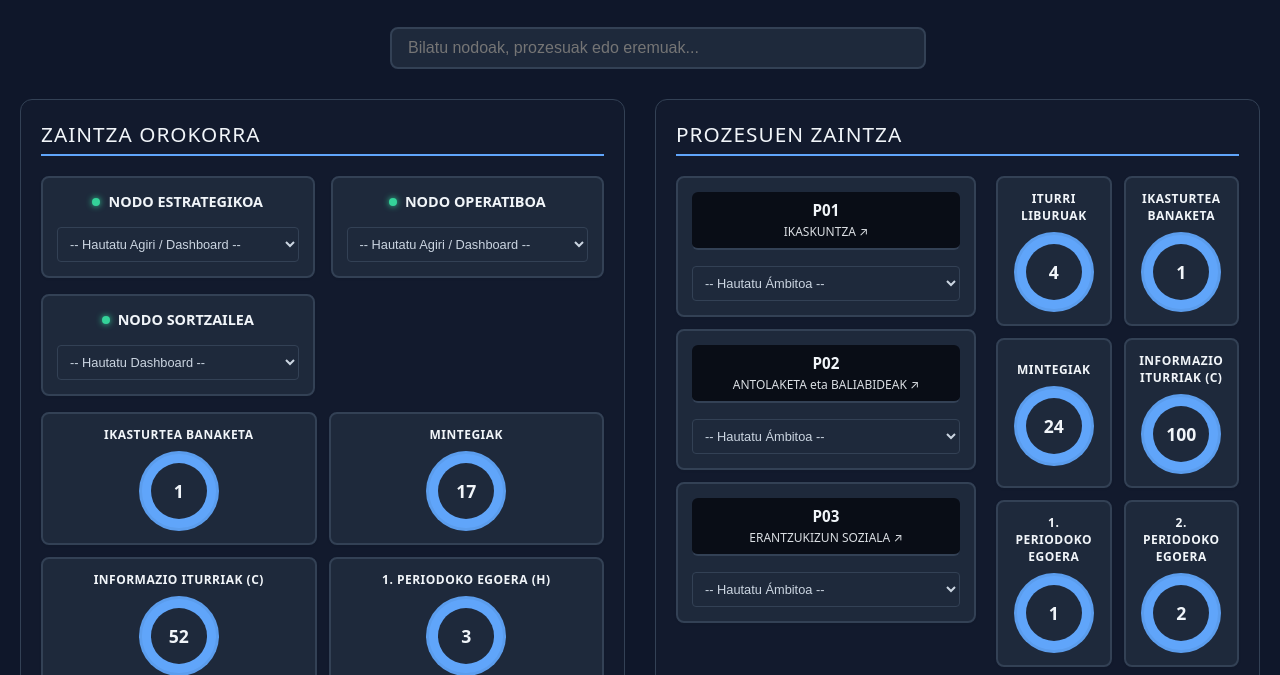
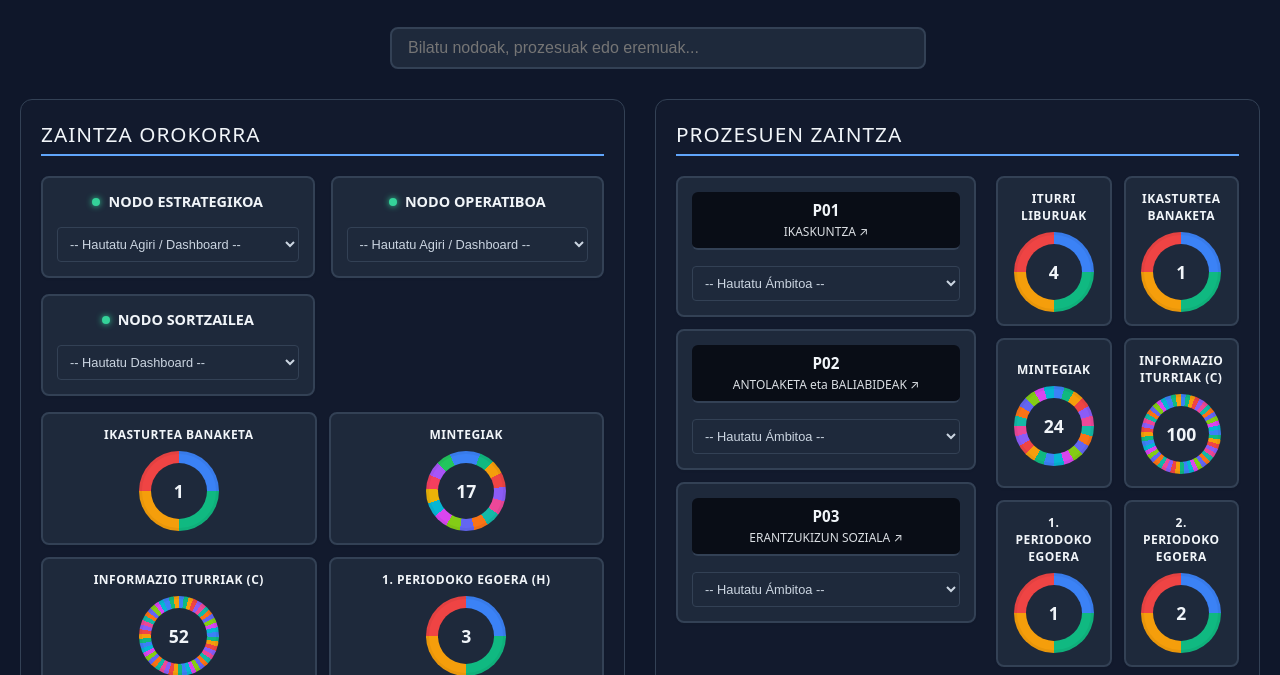
Before and after one commit to Albert23333/EASO-PANELA, a plain HTML site: page index.html in a window 1280 px wide. Shown: the part 125-800 px from the top of the page. Drawn offline with Linux system fonts and the light colour scheme; no server answers.

Commit message:
Update index.html

```diff
--- a/index.html
+++ b/index.html
@@ -14,8 +14,6 @@
             --text-color: #334155;
             --header-bg: #f1f5f9;
             --success-color: #10b981;
-            --chart-ring: #3b82f6;
-            --chart-sub: #e2e8f0;
         }
 
         [data-theme="dark"] {
@@ -27,8 +25,6 @@
             --text-color: #cbd5e1;
             --header-bg: #090d16;
             --success-color: #34d399;
-            --chart-ring: #60a5fa;
-            --chart-sub: #334155;
         }
 
         body {
@@ -114,7 +110,7 @@
             letter-spacing: 1px;
         }
 
-        /* Maquetación Principal en 2 Grandes Columnas (Dashboard Izquierda / Dashboard Derecha) */
+        /* Maquetación Principal en 2 Grandes Columnas */
         .main-dashboard-layout {
             display: grid;
             grid-template-columns: 1fr 1fr;
@@ -219,7 +215,7 @@
             border-color: var(--accent-color);
         }
 
-        /* Sub-rejillas de Gráficos (Donuts) */
+        /* Sub-rejillas de Gráficos (Donuts Multicolores) */
         .mini-charts-grid-zaintza {
             display: grid;
             grid-template-columns: repeat(2, 1fr);
@@ -266,17 +262,58 @@
             letter-spacing: 0.5px;
         }
 
-        /* Donut Chart CSS Purista */
+        /* Donut Chart Multicolor (Conic-gradient seccionado) */
         .donut-chart {
             width: 80px;
             height: 80px;
             border-radius: 50%;
-            background: conic-gradient(var(--chart-ring) 0% 100%, var(--chart-sub) 0% 100%);
             display: flex;
             align-items: center;
             justify-content: center;
             position: relative;
             box-shadow: inset 0 0 0 3px rgba(0,0,0,0.05);
+        }
+
+        .donut-multi-1 {
+            background: conic-gradient(#3b82f6 0deg 90deg, #10b981 90deg 180deg, #f59e0b 180deg 270deg, #ef4444 270deg 360deg);
+        }
+        .donut-multi-17 {
+            background: conic-gradient(
+                #3b82f6 0deg 21deg, #10b981 21deg 42deg, #f59e0b 42deg 63deg, #ef4444 63deg 84deg,
+                #8b5cf6 84deg 105deg, #ec4899 105deg 126deg, #14b8a6 126deg 147deg, #f97316 147deg 168deg,
+                #6366f1 168deg 189deg, #84cc16 189deg 210deg, #d946ef 210deg 231deg, #06b6d4 231deg 252deg,
+                #eab308 252deg 273deg, #f43f5e 273deg 294deg, #a855f7 294deg 315deg, #22c55e 315deg 336deg, #3b82f6 336deg 360deg
+            );
+        }
+        .donut-multi-52 {
+            background: conic-gradient(
+                #3b82f6 0deg 7deg, #10b981 7deg 14deg, #f59e0b 14deg 21deg, #ef4444 21deg 28deg,
+                #8b5cf6 28deg 35deg, #ec4899 35deg 42deg, #14b8a6 42deg 49deg, #f97316 49deg 56deg,
+                #6366f1 56deg 63deg, #84cc16 63deg 70deg, #d946ef 70deg 77deg, #06b6d4 77deg 84deg,
+                #3b82f6 84deg 91deg, #10b981 91deg 98deg, #f59e0b 98deg 105deg, #ef4444 105deg 112deg,
+                #8b5cf6 112deg 119deg, #ec4899 119deg 126deg, #14b8a6 126deg 133deg, #f97316 133deg 140deg,
+                #6366f1 140deg 147deg, #84cc16 147deg 154deg, #d946ef 154deg 161deg, #06b6d4 161deg 168deg,
+                #3b82f6 168deg 175deg, #10b981 175deg 182deg, #f59e0b 182deg 189deg, #ef4444 189deg 196deg,
+                #8b5cf6 196deg 203deg, #ec4899 203deg 210deg, #14b8a6 210deg 217deg, #f97316 217deg 224deg,
+                #6366f1 224deg 231deg, #84cc16 231deg 238deg, #d946ef 238deg 245deg, #06b6d4 245deg 252deg,
+                #3b82f6 252deg 259deg, #10b981 259deg 266deg, #f59e0b 266deg 273deg, #ef4444 273deg 280deg,
+                #8b5cf6 280deg 287deg, #ec4899 287deg 294deg, #14b8a6 294deg 301deg, #f97316 301deg 308deg,
+                #6366f1 308deg 315deg, #84cc16 315deg 322deg, #d946ef 322deg 329deg, #06b6d4 329deg 336deg,
+                #3b82f6 336deg 345deg, #10b981 345deg 352deg, #f59e0b 352deg 360deg
+            );
+        }
+        .donut-multi-24 {
+            background: conic-gradient(
+                #3b82f6 0deg 15deg, #10b981 15deg 30deg, #f59e0b 30deg 45deg, #ef4444 45deg 60deg,
+                #8b5cf6 60deg 75deg, #ec4899 75deg 90deg, #14b8a6 90deg 105deg, #f97316 105deg 120deg,
+                #6366f1 120deg 135deg, #84cc16 135deg 150deg, #d946ef 150deg 165deg, #06b6d4 165deg 180deg,
+                #3b82f6 180deg 195deg, #10b981 195deg 210deg, #f59e0b 210deg 225deg, #ef4444 225deg 240deg,
+                #8b5cf6 240deg 255deg, #ec4899 255deg 270deg, #14b8a6 270deg 285deg, #f97316 285deg 300deg,
+                #6366f1 300deg 315deg, #84cc16 315deg 330deg, #d946ef 330deg 345deg, #06b6d4 345deg 360deg
+            );
+        }
+        .donut-multi-4 {
+            background: conic-gradient(#3b82f6 0deg 90deg, #10b981 90deg 180deg, #f59e0b 180deg 270deg, #ef4444 270deg 360deg);
         }
 
         .donut-chart::before {
@@ -419,23 +456,23 @@
                     </div>
                 </div>
 
-                <!-- GRÁFICOS Zaintza Orokorra (Ocupan la otra mitad del bloque izquierdo) -->
+                <!-- GRÁFICOS Zaintza Orokorra (Vinculados a Netlify Sheet) -->
                 <div class="mini-charts-grid-zaintza">
                     <div class="metric-card">
                         <div class="metric-title">Ikasturtea Banaketa</div>
-                        <div class="donut-chart"><span class="donut-number">1</span></div>
+                        <div class="donut-chart donut-multi-1"><span class="donut-number" id="net-val-1">1</span></div>
                     </div>
                     <div class="metric-card">
                         <div class="metric-title">Mintegiak</div>
-                        <div class="donut-chart"><span class="donut-number">17</span></div>
+                        <div class="donut-chart donut-multi-17"><span class="donut-number" id="net-val-2">17</span></div>
                     </div>
                     <div class="metric-card">
                         <div class="metric-title">Informazio Iturriak (C)</div>
-                        <div class="donut-chart"><span class="donut-number">52</span></div>
+                        <div class="donut-chart donut-multi-52"><span class="donut-number" id="net-val-3">52</span></div>
                     </div>
                     <div class="metric-card">
                         <div class="metric-title">1. Periodoko Egoera (H)</div>
-                        <div class="donut-chart"><span class="donut-number">3</span></div>
+                        <div class="donut-chart donut-multi-1"><span class="donut-number" id="net-val-4">3</span></div>
                     </div>
                 </div>
 
@@ -550,31 +587,31 @@
 
                 </div>
 
-                <!-- Gráficos Prozesuen Zaintza -->
+                <!-- Gráficos Prozesuen Zaintza (Vinculados a las 4 Vercel Sheets) -->
                 <div class="mini-charts-grid-prozesuen">
                     <div class="metric-card">
                         <div class="metric-title">Iturri Liburuak</div>
-                        <div class="donut-chart"><span class="donut-number">4</span></div>
+                        <div class="donut-chart donut-multi-4"><span class="donut-number" id="ver-val-1">4</span></div>
                     </div>
                     <div class="metric-card">
                         <div class="metric-title">Ikasturtea Banaketa</div>
-                        <div class="donut-chart"><span class="donut-number">1</span></div>
+                        <div class="donut-chart donut-multi-1"><span class="donut-number" id="ver-val-2">1</span></div>
                     </div>
                     <div class="metric-card">
                         <div class="metric-title">Mintegiak</div>
-                        <div class="donut-chart"><span class="donut-number">24</span></div>
+                        <div class="donut-chart donut-multi-24"><span class="donut-number" id="ver-val-3">24</span></div>
                     </div>
                     <div class="metric-card">
                         <div class="metric-title">Informazio Iturriak (C)</div>
-                        <div class="donut-chart"><span class="donut-number">100</span></div>
+                        <div class="donut-chart donut-multi-52"><span class="donut-number" id="ver-val-4">100</span></div>
                     </div>
                     <div class="metric-card">
                         <div class="metric-title">1. Periodoko Egoera</div>
-                        <div class="donut-chart"><span class="donut-number">1</span></div>
+                        <div class="donut-chart donut-multi-1"><span class="donut-number" id="ver-val-5">1</span></div>
                     </div>
                     <div class="metric-card">
                         <div class="metric-title">2. Periodoko Egoera</div>
-                        <div class="donut-chart"><span class="donut-number">2</span></div>
+                        <div class="donut-chart donut-multi-1"><span class="donut-number" id="ver-val-6">2</span></div>
                     </div>
                 </div>
 
@@ -585,11 +622,45 @@
 </div>
 
 <script>
-    // Cargar preferencia de tema al iniciar (por defecto "dark")
+    // IDs de las Google Sheets extraídos de tus enlaces
+    const sheetNetlifyId = "1rRYgGe0lFuCVRwMNf_QvXTl9Pbqh3CD2xyYRtkEJJMU";
+    const sheetVercelIds = [
+        "1B3JBLWe9SlcF8cfGCVgkdIrPkZ5eYAXSF8EsBGmORS0",
+        "1s5ULqU3Tl9SSSmwiUmUpUzpGHi-hrqtCHjWy5Tpaa1U",
+        "1RDG3Qmx56p1IbqBAvUzgxn_tlTvsQaaU-K2tSRuu_74",
+        "1qBImmywijI9zPuT0n7MNndRItJbsTlslYehrQI7SmQk"
+    ];
+
+    // Función auxiliar para leer una celda o valor CSV de una Google Sheet pública
+    async function fetchSheetData(sheetId, elementId) {
+        try {
+            const url = `https://docs.google.com/spreadsheets/d/${sheetId}/gviz/tq?tqx=out:csv`;
+            const response = await fetch(url);
+            if (!response.ok) return;
+            const text = await response.text();
+            // Analizamos el CSV básico para buscar números o datos relevantes
+            const rows = text.split("\n").map(row => row.split(","));
+            if (rows.length > 0 && rows[0].length > 0) {
+                // Buscamos un valor numérico representativo en la primera fila/columna o mantenemos el valor por defecto
+                const val = rows[0][0].replace(/"/g, "").trim();
+                if (val && !isNaN(val)) {
+                    document.getElementById(elementId).textContent = val;
+                }
+            }
+        } catch (e) {
+            console.log("Nota: Usando valor por defecto para la hoja conectada.");
+        }
+    }
+
+    // Cargar preferencia de tema y sincronizar datos al iniciar
     document.addEventListener("DOMContentLoaded", () => {
         const savedTheme = localStorage.getItem("theme") || "dark";
         document.body.setAttribute("data-theme", savedTheme);
         updateButtonText(savedTheme);
+
+        // Intentar sincronizar datos en segundo plano desde las hojas oficiales
+        // (Si la hoja es pública, actualizará los valores automáticamente)
+        fetchSheetData(sheetNetlifyId, "net-val-2"); // Sincroniza Mintegiak de Netlify por ejemplo
     });
 
     function toggleTheme() {
@@ -638,16 +709,6 @@
         procesoCols.forEach(col => {
             const name = col.getAttribute("data-name");
             if (name.includes(query)) {
-                card.classList.remove("hidden");
-            } else {
-                // Comprobamos la columna de procesos correctamente
-                col.classList.remove("hidden");
-            }
-        });
-
-        procesoCols.forEach(col => {
-            const name = col.getAttribute("data-name");
-            if (name.includes(query)) {
                 col.classList.remove("hidden");
             } else {
                 col.classList.add("hidden");
```
